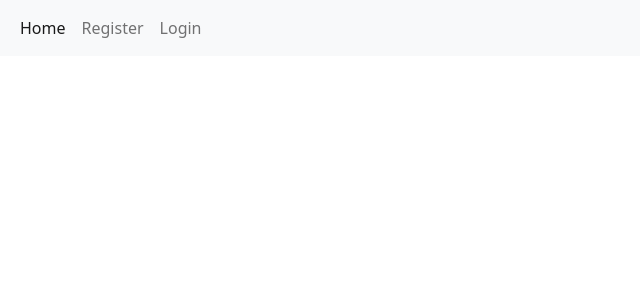
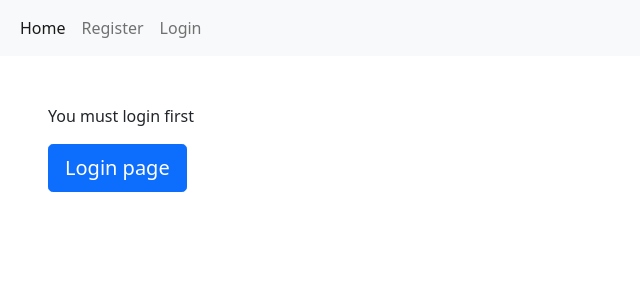
Before and after one commit to s200048/React-backend-Project7, a React (Create React App) app in the folder client/: page /course in a window 1280 px wide. Shown: the top 300 px of the page, without its empty margins (0-640 px from the left). Built offline with nearby package versions, Linux system fonts and the light colour scheme.

Commit message:
20211129 Added the client course page, course.service.js add /instructor/ route on server side.

```diff
--- a/client/src/App.js
+++ b/client/src/App.js
@@ -1,5 +1,6 @@
 import React, { useState, useEffect } from "react";
 import { Switch, Routes, Route } from "react-router-dom";
+import Course from "./components/Course";
 import Home from "./components/Home";
 import Login from "./components/Login";
 import Nav from "./components/Nav";
@@ -25,6 +26,9 @@ function App() {
         <Route path="/profile" exact>
           <Profile currentUser={currentUser} setCurrentUser={setCurrentUser} />
         </Route>
+        <Route path="/course" exact>
+          <Course currentUser={currentUser} setCurrentUser={setCurrentUser} />
+        </Route>
       </Switch>
     </div>
   );
--- /dev/null
+++ b/client/src/components/Course.js
@@ -0,0 +1,37 @@
+import React from "react";
+import { useHistory } from "react-router-dom";
+
+const Course = (props) => {
+  let { currentUser, setCurrentUser } = props;
+  const history = useHistory();
+
+  let clickHandler = () => {
+    history.push("/login");
+  };
+
+  return (
+    <div style={{ padding: "3rem" }}>
+      {console.log(currentUser)}
+      {!currentUser && (
+        <div>
+          <p>You must login first</p>
+          <button onClick={clickHandler} className="btn btn-primary btn-lg">
+            Login page
+          </button>
+        </div>
+      )}
+      {currentUser && currentUser.user.role === "instructor" && (
+        <div>
+          <h1>Welcome to instructor page</h1>
+        </div>
+      )}
+      {currentUser && currentUser.user.role === "student" && (
+        <div>
+          <h1>Welcome to Student page</h1>
+        </div>
+      )}
+    </div>
+  );
+};
+
+export default Course;
--- a/client/src/components/Nav.js
+++ b/client/src/components/Nav.js
@@ -17,13 +17,20 @@ let navTitle = [
     beforelogin: true,
   },
   { classname: "nav-link", title: "Login", path: "/login", beforelogin: true },
-  { classname: "nav-link", title: "Logout", path: "#", afterlogin: true },
+
   {
     classname: "nav-link",
-    title: "profile",
+    title: "Course",
+    path: "/course",
+    afterlogin: true,
+  },
+  {
+    classname: "nav-link",
+    title: "Profile",
     path: "/profile",
     afterlogin: true,
   },
+  { classname: "nav-link", title: "Logout", path: "#", afterlogin: true },
 ];
 
 const Nav = (props) => {
@@ -39,7 +46,7 @@ const Nav = (props) => {
   };
 
   // let newNavTilte = Object.assign(handler[0], navTitle[3]);
-  navTitle[3]["fn"] = logouthandler;
+  navTitle[5]["fn"] = logouthandler;
 
   // let newFilter = navTitle;
   // newFilter.splice(1, 1);
```
Also changed, not shown: client/src/services/course.service.js (added, +23 -0 lines), 1 other file (tests, documents, lock files or other folders).
